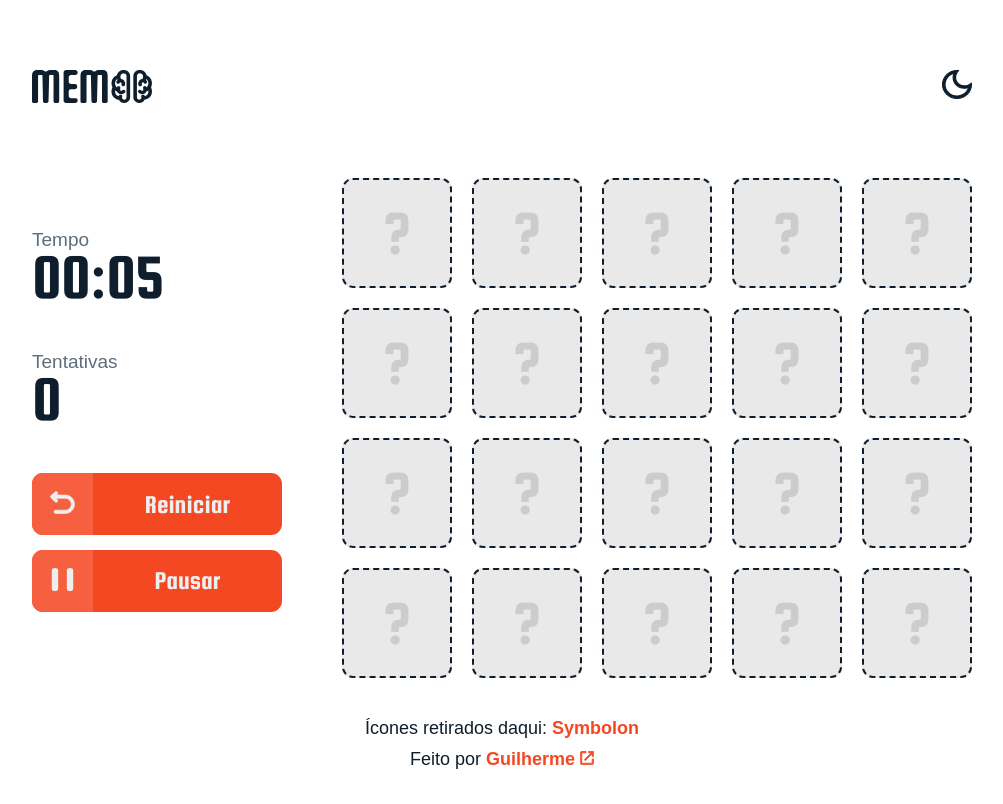
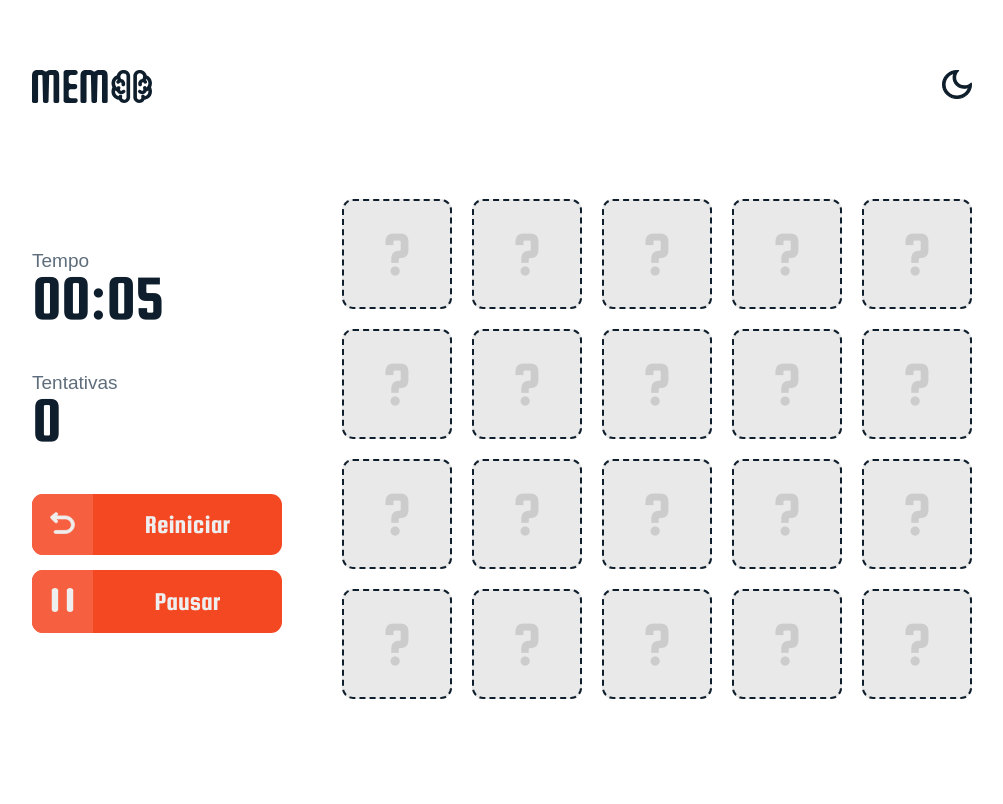
Before and after one commit to guisantoandre/memo-game, a React (Vite) app: page / in a window 1280 px wide. Shown: the top 804 px of the page, without its empty margins (160-1163 px from the left). Built offline with nearby package versions, Linux system fonts and the light colour scheme; a web font is replaced by a local one.

Commit message:
Removed footer and made layout adjustments

```diff
--- a/src/App.tsx
+++ b/src/App.tsx
@@ -192,7 +192,7 @@ const App = () => {
                </C.CardArea>
             </main>
 
-            <footer>
+            {/* <footer>
                <p>
                   Ícones retirados daqui:{" "}
                   <a
@@ -212,7 +212,7 @@ const App = () => {
                      />
                   </a>
                </p>
-            </footer>
+            </footer> */}
          </C.Container>
       </ThemeProvider>
    );
--- a/src/styles/container.ts
+++ b/src/styles/container.ts
@@ -1,7 +1,7 @@
 import styled from "styled-components";
 
 export const Container = styled.div`
-   max-width: 60%;
+   max-width: 1100px;
    margin: auto;
    min-height: 100vh;
    display: grid;
@@ -25,6 +25,7 @@ export const Container = styled.div`
       grid-template-columns: 250px 1fr;
       align-items: center;
       gap: 0 6rem;
+      margin-top: -8rem;
    }
 
    footer {
@@ -60,7 +61,6 @@ export const Container = styled.div`
    @media (max-width: 1050px) {
       main {
          grid-template-columns: 1fr;
-         gap: 3rem 0;
       }
    }
 `;
@@ -95,6 +95,7 @@ export const CardArea = styled.section`
 
    @media (max-width: 1050px) {
       justify-self: center;
+      align-self: flex-start;
    }
 
    @media (max-width: 500px) {
```
